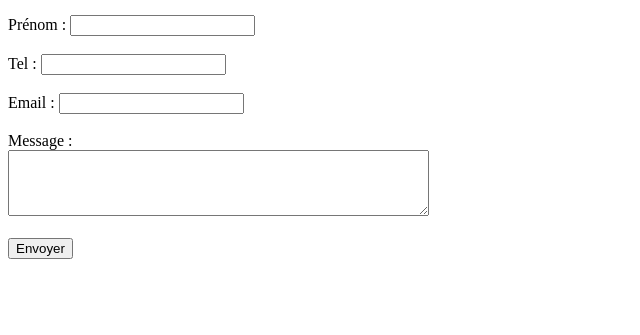
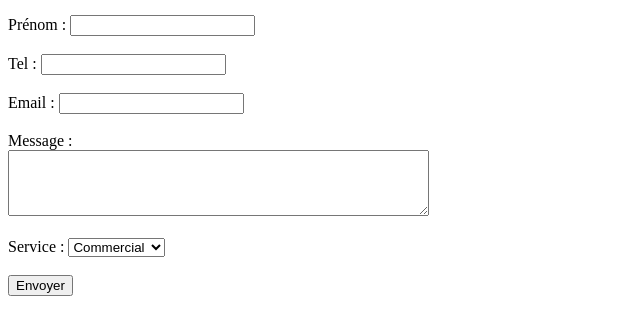
Before and after one commit to RomainD59/CPLR-versionning, a plain HTML site: page index.html in a window 1280 px wide. Shown: the part 91-426 px from the top of the page, without its empty margins (0-640 px from the left). Drawn offline with Linux system fonts and the light colour scheme.

Commit message:
Site_HTML_3

```diff
--- a/index.html
+++ b/index.html
@@ -23,6 +23,14 @@
         <label for="message">Message :</label><br>
         <textarea id="message" name="message" rows="4" cols="50" required></textarea><br><br>
 
+        <label for="service">Service :</label>
+        <select id="service" name="service" required>
+            <option value="commercial">Commercial</option>
+            <option value="informatique">Informatique</option>
+            <option value="autre">Autre</option>
+        </select><br><br>
+
+
         <input type="submit" value="Envoyer">
     </form>
 </body>
```
